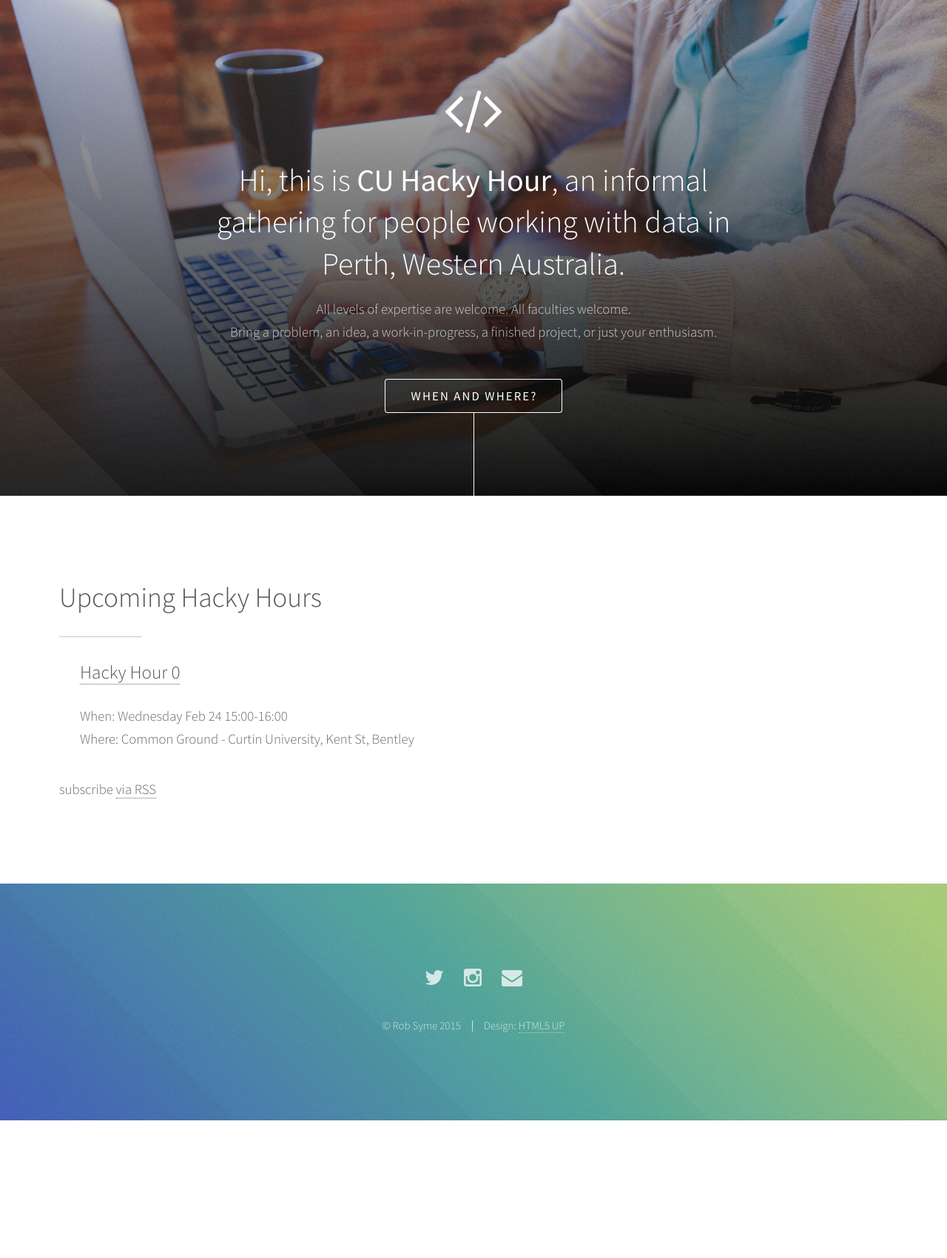
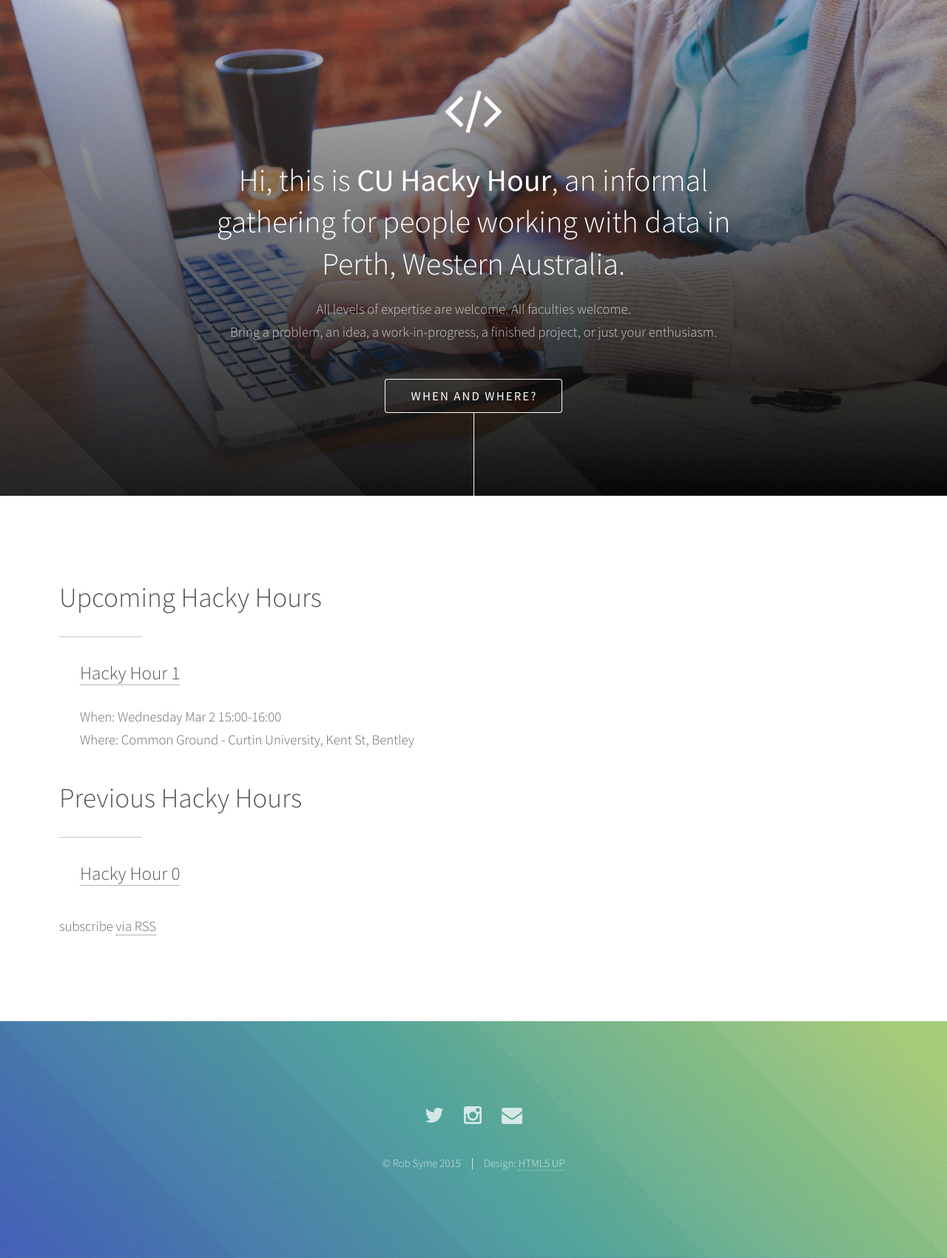
Before and after one commit to cuhackyhour/cuhackyhour.github.io, a Jekyll site: the page built from index.html, in a window 1280 px wide. Shown: the whole page at 74% size. Built offline with Jekyll 4.4.1, drawn with Linux system fonts in a browser that asks for light colours; before the commit the page ends 1514 px from its top, so only the background shows below that.

Commit message:
Hackyhour 1!

```diff
--- a/css/main.scss
+++ b/css/main.scss
@@ -93,7 +93,7 @@
 	h1, h2, h3, h4, h5, h6 {
 		color: _palette(fg-bold);
 		line-height: 1em;
-		margin: 0 0 (_size(element-margin) * 0.5) 0;
+		margin: 20px 0 (_size(element-margin) * 0.5) 0;
 
 		a {
 			color: inherit;
--- a/index.html
+++ b/index.html
@@ -7,7 +7,10 @@ layout: front
       <div class="6u 12u$(medium)">
         <header class="major"><h2>Upcoming Hacky Hours</h2></header>
         <ul class="post-list">
-          {% for event in site.categories.events %}
+          {% for event in site.categories.events reversed %}
+		  {% capture nowunix %}{{'now' | date: "%s"}}{% endcapture %}
+		  {% capture eventtime %}{{event.start | date: "%s"}}{% endcapture %}
+		  {% if eventtime > nowunix %}
           <li vocab="http://schema.org/" typeof="Event">
             <h3>
               <a class="post-link" property="url" href="{{ event.url | prepend: site.baseurl }}"><span property="name">{{ event.title }}</span></a>
@@ -25,6 +28,21 @@ layout: front
 			  Where: <span property="name">{{ event.location }}</span> - <span property="address">{{ event.address }}</span>
 			</div>
           </li>
+          {% endif %}
+          {% endfor %}
+        </ul>
+        <header class="major"><h2>Previous Hacky Hours</h2></header>
+        <ul class="post-list">
+          {% for event in site.categories.events reversed %}
+		  {% capture nowunix %}{{'now' | date: "%s"}}{% endcapture %}
+		  {% capture eventtime %}{{event.start | date: "%s"}}{% endcapture %}
+		  {% if eventtime < nowunix %}
+          <li vocab="http://schema.org/" typeof="Event">
+            <h3>
+              <a class="post-link" property="url" href="{{ event.url | prepend: site.baseurl }}"><span property="name">{{ event.title }}</span></a>
+            </h3>
+          </li>
+          {% endif %}
           {% endfor %}
         </ul>
         <p class="rss-subscribe">subscribe <a href="{{ "/feed.xml" | prepend: site.baseurl }}">via RSS</a></p>
```
Also changed, not shown: _posts/2016-02-29-hackhour1.markdown (added, +17 -0 lines).
